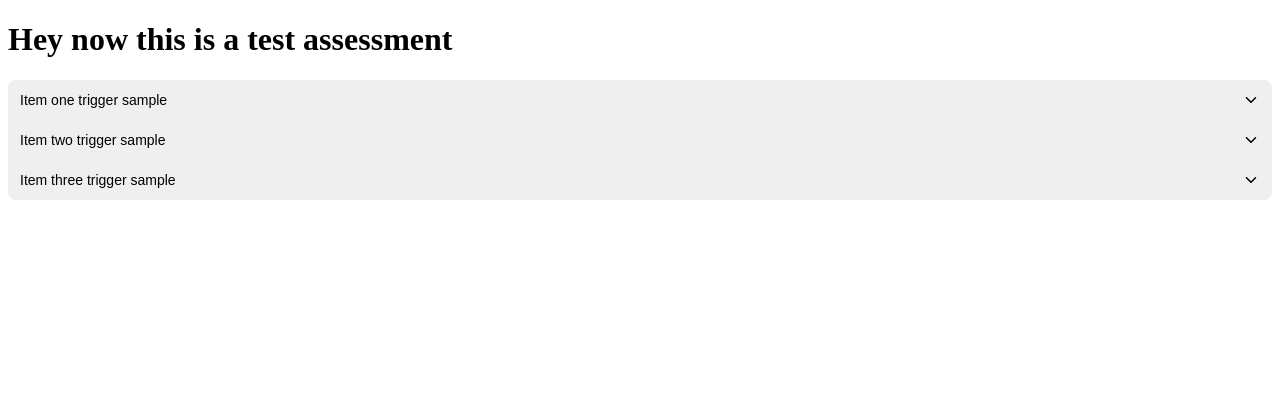
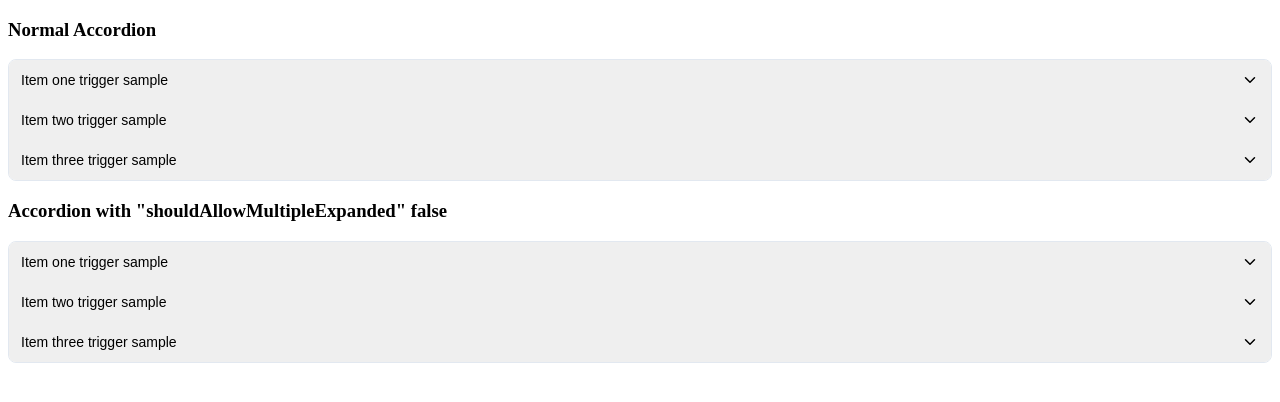
Before and after one commit to Arthur1112/take-home-assessment-arthur-silva, a React (Vite) app: page / in a window 1280 px wide. Shown: the top 402 px of the page. Built offline with nearby package versions, Linux system fonts and the light colour scheme.

Commit message:
updating readMe

```diff
--- a/src/components/Accordion/Accordion.module.scss
+++ b/src/components/Accordion/Accordion.module.scss
@@ -1,5 +1,5 @@
 .accordion {
-  //   background-color: red;
+  border: 1px solid #e2e8f0;
   border-radius: 8px;
   overflow: hidden;
 }
--- a/src/main.tsx
+++ b/src/main.tsx
@@ -19,7 +19,10 @@ const itemSample = [
 
 createRoot(document.getElementById("root")!).render(
   <StrictMode>
-    <h1>Hey now this is a test assessment</h1>
+    <h3>Normal Accordion</h3>
     <Accordion items={itemSample} />
+
+    <h3>Accordion with "shouldAllowMultipleExpanded" false</h3>
+    <Accordion items={itemSample} shouldAllowMultipleExpanded={false} />
   </StrictMode>,
 );
```
Also changed, not shown: 1 other file (tests, documents, lock files or other folders).
